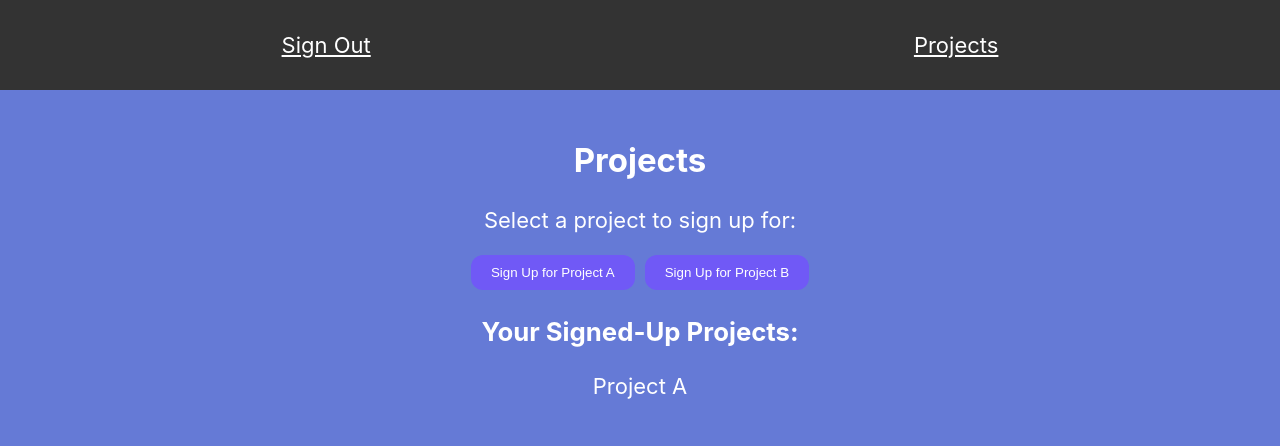
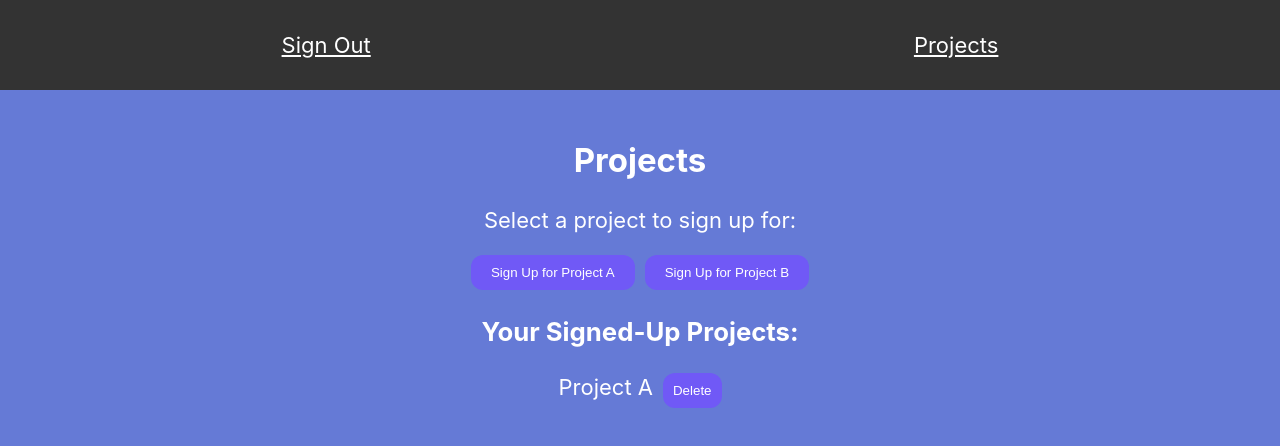
Before and after one commit to jasonbhlee/final_project, a React (Create React App) app in the folder project-app-frontend/: page /projects in a window 1280 px wide. Both pictures are taken after a click on the button "Sign Up for Project A". Shown: the top 446 px of the page. Built offline with nearby package versions, Linux system fonts and the light colour scheme.

Commit message:
Added delete buttons on the project page for selected projects

```diff
--- a/project-app-frontend/src/pages/ProjectsPage.js
+++ b/project-app-frontend/src/pages/ProjectsPage.js
@@ -12,6 +12,12 @@ function ProjectsPage() {
     }
     setSignedUpProjects([...signedUpProjects, project]);
     alert(`You signed up for Project ${project}`);
+  };
+
+  // Handle deleting a project
+  const handleDelete = (project) => {
+    setSignedUpProjects(signedUpProjects.filter(p => p !== project));
+    alert(`You have removed Project ${project}`);
   };
 
   return (
@@ -48,7 +54,10 @@ function ProjectsPage() {
         {signedUpProjects.length > 0 ? (
           <ul style={{ listStyle: 'none', padding: 0 }}>
             {signedUpProjects.map((project) => (
-              <li key={project}>Project {project}</li>
+              <li key={project}>
+                Project {project}
+                <button onClick={() => handleDelete(project)} style={{ marginLeft: '10px' }}>Delete</button>
+              </li>
             ))}
           </ul>
         ) : (
```
